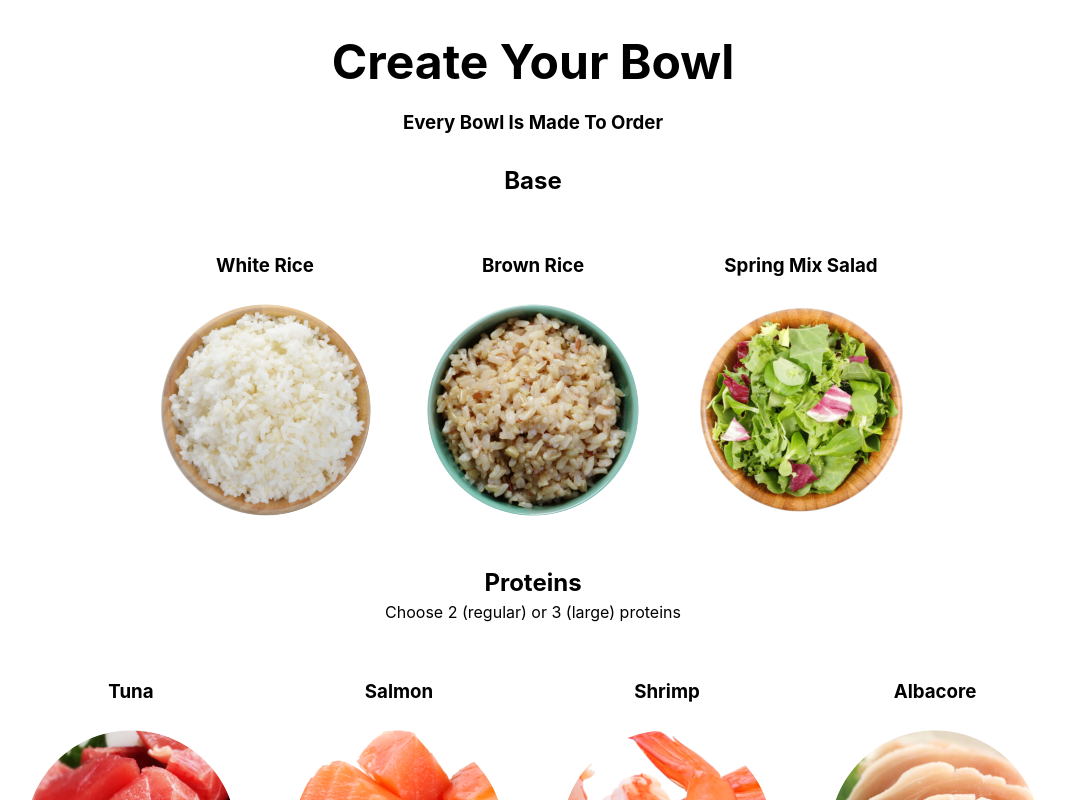
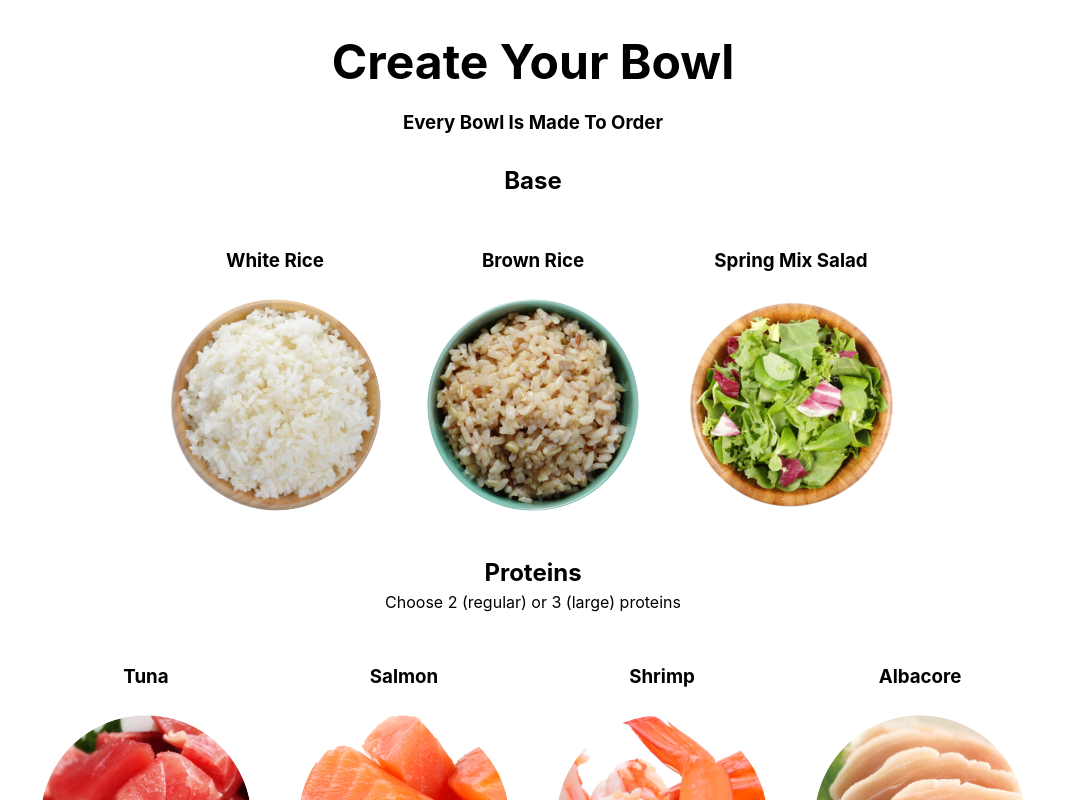
Before and after one commit to billyxuding/PokeSquare, a React (Create React App) app in the folder client/: page /order in a window 1280 px wide. Shown: the top 800 px of the page, without its empty margins (107-1172 px from the left). Built offline with nearby package versions, Linux system fonts and the light colour scheme.

Commit message:
reduced margin between ingredients

```diff
--- a/client/src/App.css
+++ b/client/src/App.css
@@ -4,7 +4,7 @@
 	justify-content: center;
 }
 	.ingredients div {
-		margin: 20px;
+		margin: 15px;
 	}
 
 .block {
```
